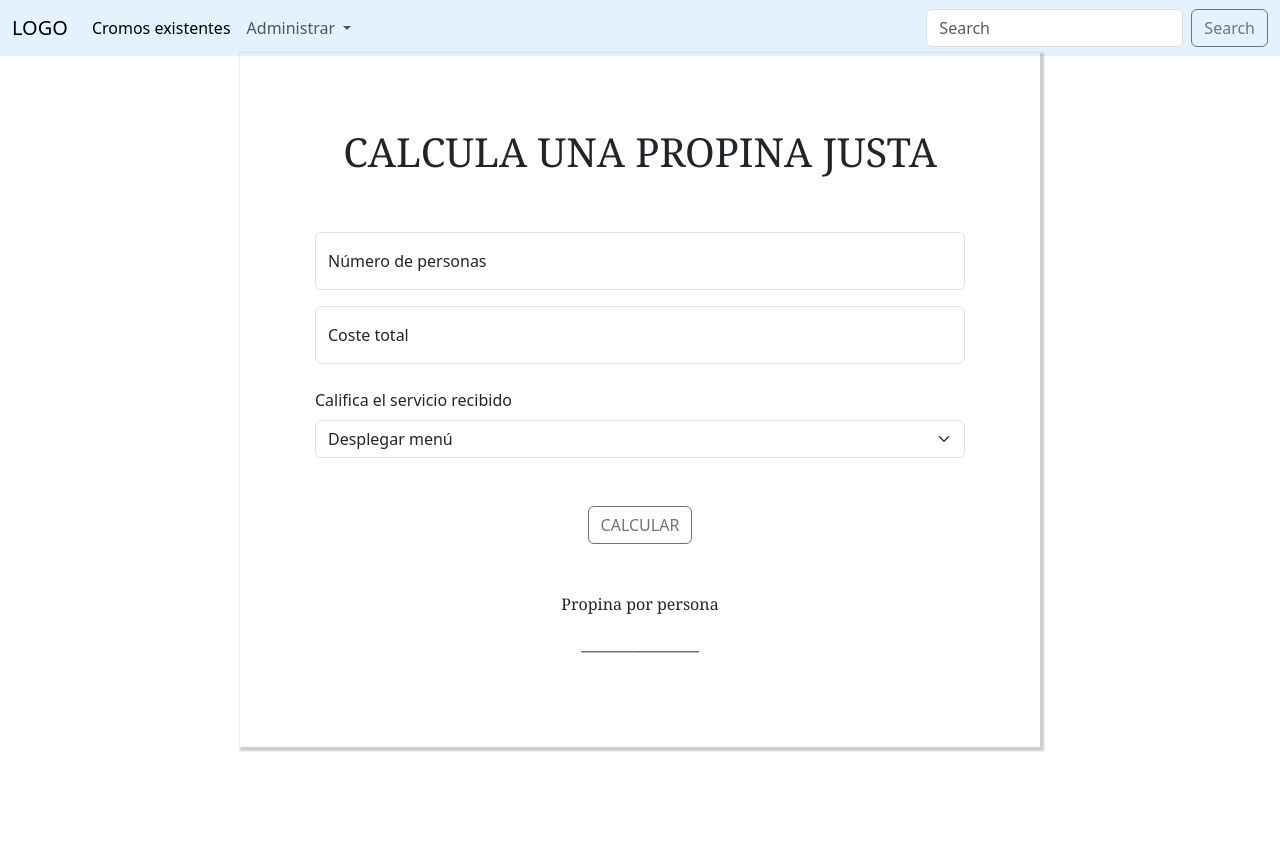
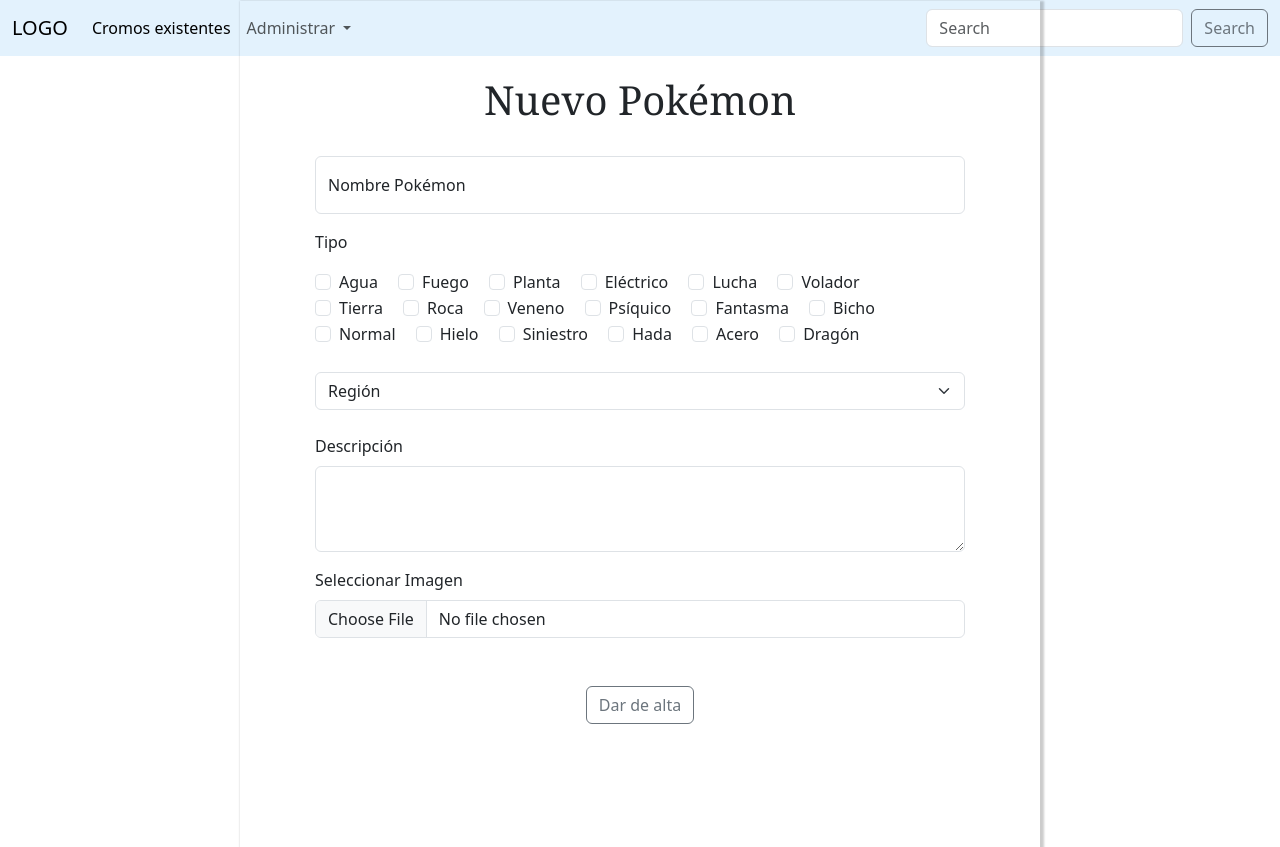
Before and after one commit to MalenaMontecino/Pokemon, a PHP site: page /Pokemon/administrar/alta.php in a window 1280 px wide. Before the commit the page ends 752 px from the top, so only its background shows below. Run offline with PHP 8.4, Linux system fonts and the light colour scheme.

Commit message:
update 2

```diff
--- a/PDO/administrar/alta.php
+++ b/PDO/administrar/alta.php
@@ -32,7 +32,7 @@
                 <ul class="navbar-nav me-auto mb-2 mb-lg-0">
                     <!--HOME-->
                     <li class="nav-item">
-                        <a class="nav-link active" aria-current="page" href="#">Cromos existentes</a>
+                        <a class="nav-link active" aria-current="page" href="http://localhost/Pokemon/PDO/index.php">Cromos existentes</a>
                     </li>
                     <!--LINK
             <li class="nav-item">
@@ -67,40 +67,124 @@
 
 
 
-    <form id = "miFormulario" class="position-absolute top-50 start-50 translate-middle" style="width: 800px">
+    <form id="miFormulario" class="position-absolute top-50 start-50 translate-middle mt-4" style="width: 800px;">
 
-      <h1> CALCULA UNA PROPINA JUSTA </h1> <br><br>
+        <h1> Nuevo Pokémon </h1> <br>
+        <!-- nombre -->
+        <div class="form-floating mb-3">
+            <input type="text" class="form-control" id="nombre" placeholder="n">
+            <label for="floatingNombre">Nombre Pokémon</label>
+        </div>
+        <!-- tipo -->
 
-      <div class="form-floating mb-3">
-        <input type="number" class="form-control" id="numPersonas" placeholder="n">
-        <label for="floatingPersonas">Número de personas</label>
-      </div>
+        <label for="tipo" class="form-label mb-3">Tipo</label> <br>
 
-      <div class="form-floating">
-        <input type="number" class="form-control" id="coste" placeholder="c">
-        <label for="floatingCoste">Coste total</label>
-      </div> <br>
+        <div class="form-check form-check-inline">
+            <input class="form-check-input" type="checkbox" id="inlineCheckbox1" value="option1">
+            <label class="form-check-label" for="inlineCheckbox1">Agua</label>
+        </div>
+        <div class="form-check form-check-inline">
+            <input class="form-check-input" type="checkbox" id="inlineCheckbox2" value="option2">
+            <label class="form-check-label" for="inlineCheckbox2">Fuego</label>
+        </div>
+        <div class="form-check form-check-inline">
+            <input class="form-check-input" type="checkbox" id="inlineCheckbox3" value="option3">
+            <label class="form-check-label" for="inlineCheckbox3">Planta</label>
+        </div>
+        <div class="form-check form-check-inline">
+            <input class="form-check-input" type="checkbox" id="inlineCheckbox4" value="option4">
+            <label class="form-check-label" for="inlineCheckbox4">Eléctrico</label>
+        </div>
+        <div class="form-check form-check-inline">
+            <input class="form-check-input" type="checkbox" id="inlineCheckbox5" value="option5">
+            <label class="form-check-label" for="inlineCheckbox5">Lucha</label>
+        </div>
+        <div class="form-check form-check-inline">
+            <input class="form-check-input" type="checkbox" id="inlineCheckbox6" value="option6">
+            <label class="form-check-label" for="inlineCheckbox6">Volador</label>
+        </div> <br>
+        <div class="form-check form-check-inline">
+            <input class="form-check-input" type="checkbox" id="inlineCheckbox7" value="option7">
+            <label class="form-check-label" for="inlineCheckbox7">Tierra</label>
+        </div>
+        <div class="form-check form-check-inline">
+            <input class="form-check-input" type="checkbox" id="inlineCheckbox8" value="option8">
+            <label class="form-check-label" for="inlineCheckbox8">Roca</label>
+        </div>
+        <div class="form-check form-check-inline">
+            <input class="form-check-input" type="checkbox" id="inlineCheckbox9" value="option9">
+            <label class="form-check-label" for="inlineCheckbox9">Veneno</label>
+        </div>
+        <div class="form-check form-check-inline">
+            <input class="form-check-input" type="checkbox" id="inlineCheckbox10" value="option10">
+            <label class="form-check-label" for="inlineCheckbox10">Psíquico</label>
+        </div>
+        <div class="form-check form-check-inline">
+            <input class="form-check-input" type="checkbox" id="inlineCheckbox11" value="option11">
+            <label class="form-check-label" for="inlineCheckbox11">Fantasma</label>
+        </div>
+        <div class="form-check form-check-inline">
+            <input class="form-check-input" type="checkbox" id="inlineCheckbox12" value="option12">
+            <label class="form-check-label" for="inlineCheckbox12">Bicho</label>
+        </div> <br>
+        <div class="form-check form-check-inline">
+            <input class="form-check-input" type="checkbox" id="inlineCheckbox13" value="option13">
+            <label class="form-check-label" for="inlineCheckbox13">Normal</label>
+        </div>
+        <div class="form-check form-check-inline">
+            <input class="form-check-input" type="checkbox" id="inlineCheckbox14" value="option14">
+            <label class="form-check-label" for="inlineCheckbox14">Hielo</label>
+        </div>
+        <div class="form-check form-check-inline">
+            <input class="form-check-input" type="checkbox" id="inlineCheckbox15" value="option15">
+            <label class="form-check-label" for="inlineCheckbox15">Siniestro</label>
+        </div>
+        <div class="form-check form-check-inline">
+            <input class="form-check-input" type="checkbox" id="inlineCheckbox16" value="option16">
+            <label class="form-check-label" for="inlineCheckbox16">Hada</label>
+        </div>
+        <div class="form-check form-check-inline">
+            <input class="form-check-input" type="checkbox" id="inlineCheckbox17" value="option17">
+            <label class="form-check-label" for="inlineCheckbox17">Acero</label>
+        </div>
+        <div class="form-check form-check-inline">
+            <input class="form-check-input" type="checkbox" id="inlineCheckbox18" value="option18">
+            <label class="form-check-label" for="inlineCheckbox18">Dragón</label>
+        </div>
 
-      <label for="selecciona" class="form-label">Califica el servicio recibido</label>
-      <select id ="calificacionServicio" class="form-select" aria-label="Default select example" >
-        <option value ="default" selected disabled>Desplegar menú</option>
-        <option value="genial">Genial</option>
-        <option value="aceptable">Aceptable</option>
-        <option value="horrible">Horrible</option>
-      </select> <br><br>
+        <!-- Región -->
 
 
-      <div class="text-center"> <!-- para que me centre el botón -->
-       <button type="button" class="btn btn-outline-secondary" onclick="calcularPropina()">CALCULAR</button>
-      </div> <br><br>
+        <select id="calificacionServicio" class="form-select mt-4" aria-label="Default select example">
+            <option value="default" selected disabled>Región</option>
+            <option value="kanto">Kanto</option>
+            <option value="johto">Johto</option>
+            <option value="hoenn">Hoenn</option>
+            <option value="sinnoh">Sinnoh</option>
+            <option value="unova">Unova</option>
+            <option value="kalos">Kalos</option>
+            <option value="alola">Alola</option>
+            <option value="galar">Galar</option>
+        </select> <br>
+
+        <!-- Descripción -->
+        <div class="mb-3">
+            <label for="exampleFormControlTextarea1" class="form-label">Descripción</label>
+            <textarea class="form-control" id="exampleFormControlTextarea1" rows="3"></textarea>
+        </div>
+        <!-- Imagen  -->
+        <div class="mb-5">
+            <label for="formFile" class="form-label">Seleccionar Imagen</label>
+            <input class="form-control" type="file" id="formFile">
+        </div>
+        <!-- botón -->
+        <div class="text-center "> <!-- para que me centre el botón -->
+            <button type="button" class="btn btn-outline-secondary" onclick="calcularPropina()">Dar de alta</button>
+        </div> <br><br>
 
 
 
-     <p> Propina por persona </p>
-     <p id= "propina"></p>
-      <p> ________________ </p>
-
-   </form>
+    </form>
 
 </body>
 
--- a/PDO/administrar/eliminar.php
+++ b/PDO/administrar/eliminar.php
@@ -32,7 +32,7 @@
                 <ul class="navbar-nav me-auto mb-2 mb-lg-0">
                     <!--HOME-->
                     <li class="nav-item">
-                        <a class="nav-link active" aria-current="page" href="#">Cromos existentes</a>
+                        <a class="nav-link active" aria-current="page" href="http://localhost/Pokemon/PDO/index.php">Cromos existentes</a>
                     </li>
                     <!--LINK
             <li class="nav-item">
--- a/PDO/administrar/modificar.php
+++ b/PDO/administrar/modificar.php
@@ -32,7 +32,7 @@
                 <ul class="navbar-nav me-auto mb-2 mb-lg-0">
                     <!--HOME-->
                     <li class="nav-item">
-                        <a class="nav-link active" aria-current="page" href="index.php">Cromos existentes</a>
+                        <a class="nav-link active" aria-current="page" href="http://localhost/Pokemon/PDO/index.php">Cromos existentes</a>
                     </li>
                     <!--LINK
             <li class="nav-item">
```
Also changed, not shown: PDO/index.php (+19 -2 lines), PDO/images/imgPokemon/bulbasur.png (added).
